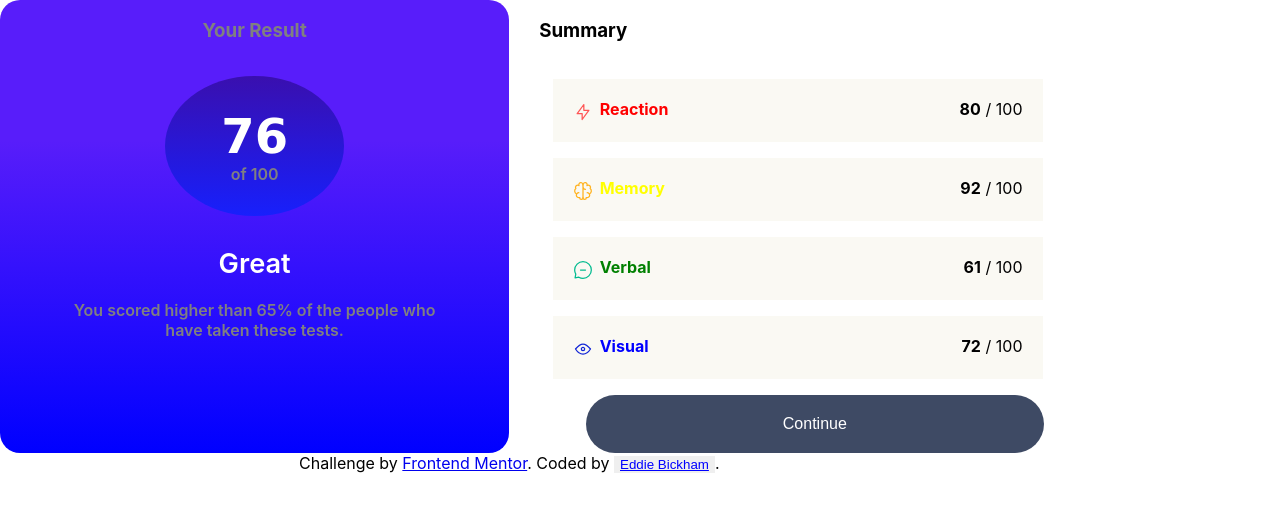
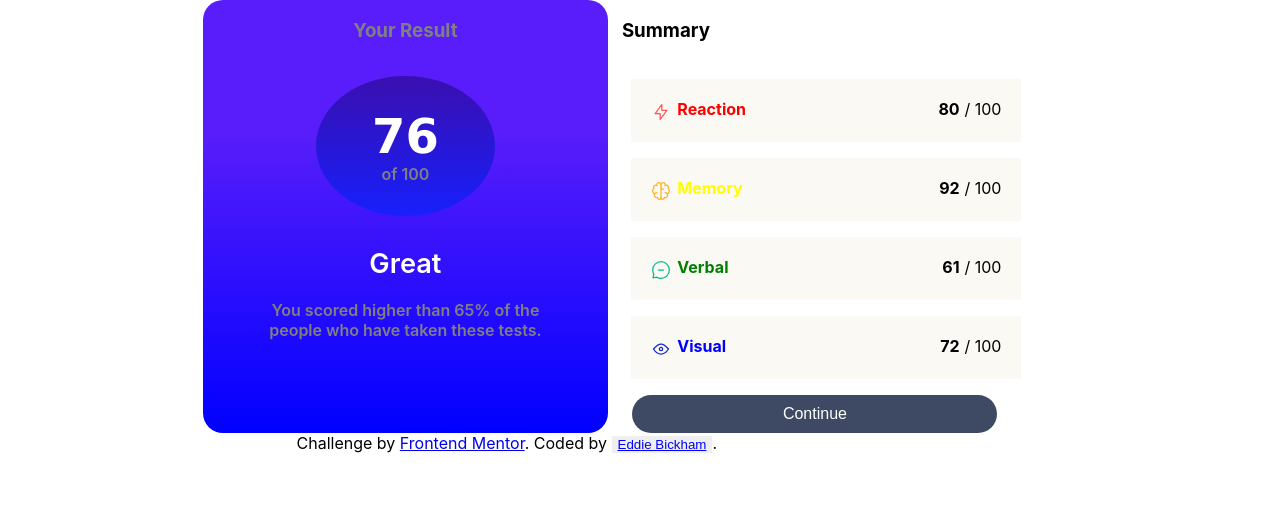
Before and after one commit to Eddeh1827/results-summary, a React (Create React App) app: page / in a window 1280 px wide. Shown: the top 512 px of the page. Built offline with nearby package versions, Linux system fonts and the light colour scheme.

Commit message:
added more changes after using inspector

```diff
--- a/src/css/card.css
+++ b/src/css/card.css
@@ -1,5 +1,6 @@
 #main {
   display: flex;
+  margin-left: 20%;
 }
 .card-left {
   width: 50%;
@@ -10,8 +11,10 @@
 }
 .card-right {
   width: 50%;
+  max-width: 50%;
   display: flex;
   flex-direction: column;
+  margin-left: -2%;
 }
 .card-right h3 {
   text-align: left;
@@ -19,8 +22,7 @@
   margin-bottom: 2em;
 }
 .cards {
-  padding-top: -35px;
-  padding-left: 20px;
+  padding-left: 15px;
 }
 .cards span[id] {
   flex: 1;
@@ -95,7 +97,7 @@ h3 {
   text-align: center;
 }
 .continue {
-  padding: 20px 20px;
+  padding: 10px 20px;
   background-color: rgba(28, 42, 73, 0.849);
   color: #ffffff;
   border: none;
@@ -104,7 +106,7 @@ h3 {
   text-decoration: none;
   font-size: 1em;
   width: 90%;
-  margin-left: 15%;
+  margin-left: 10%;
 }
 .continue:hover {
   cursor: pointer;
@@ -144,6 +146,7 @@ h3 {
   }
   .card-right {
     width: 100%;
+    max-width: none;
   }
   .card-right h3 {
     text-align: left;
--- a/src/css/index.css
+++ b/src/css/index.css
@@ -1,9 +1,5 @@
 * {
   box-sizing: border-box;
-}
-#root {
-  height: 100%;
-  width: 100%;
 }
 body {
   margin: 0;
```
